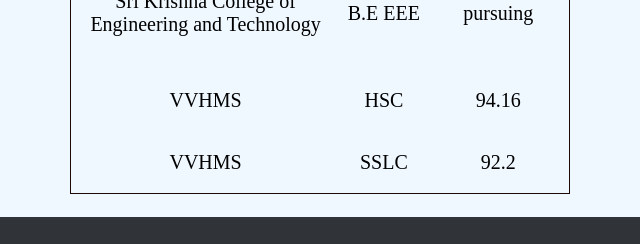
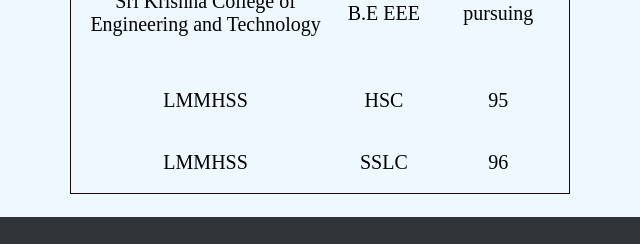
Before and after one commit to AbishekMS/myportfoli, a plain HTML site: page index.html in a window 1280 px wide. Shown: the part 667-911 px from the top of the page, 320-960 px from the left. Drawn offline with Linux system fonts and the light colour scheme.

Commit message:
Update index.html

```diff
--- a/index.html
+++ b/index.html
@@ -46,14 +46,14 @@
                 <td>pursuing</td>
             </tr>
             <tr>
-                <td>VVHMS</td>
+                <td>LMMHSS</td>
                 <td>HSC</td>
-                <td>94.16</td>
+                <td>95</td>
             </tr>
             <tr>
-                <td>VVHMS</td>
+                <td>LMMHSS</td>
                 <td>SSLC</td>
-                <td>92.2</td>
+                <td>96</td>
             </tr>
         </table></center><br>
     </section><br><br>
```
